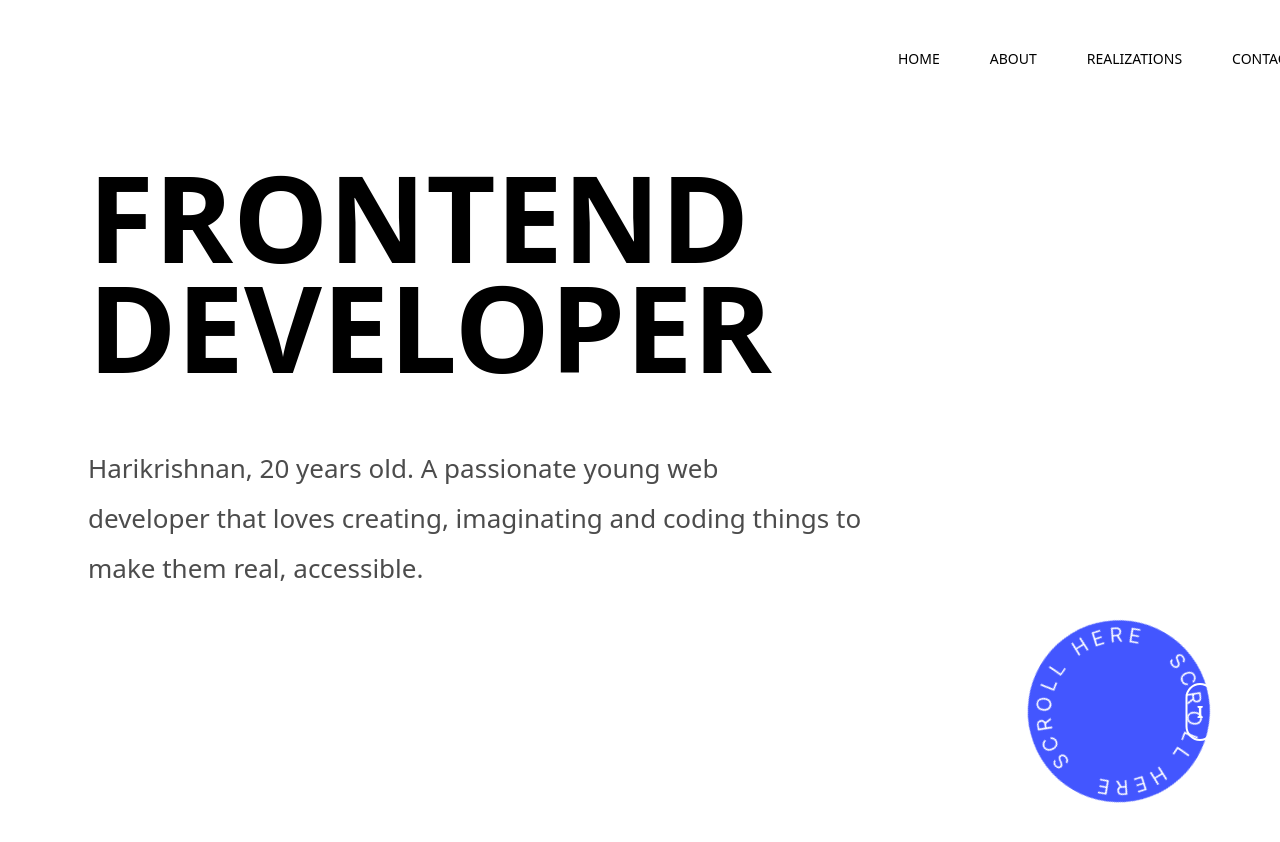
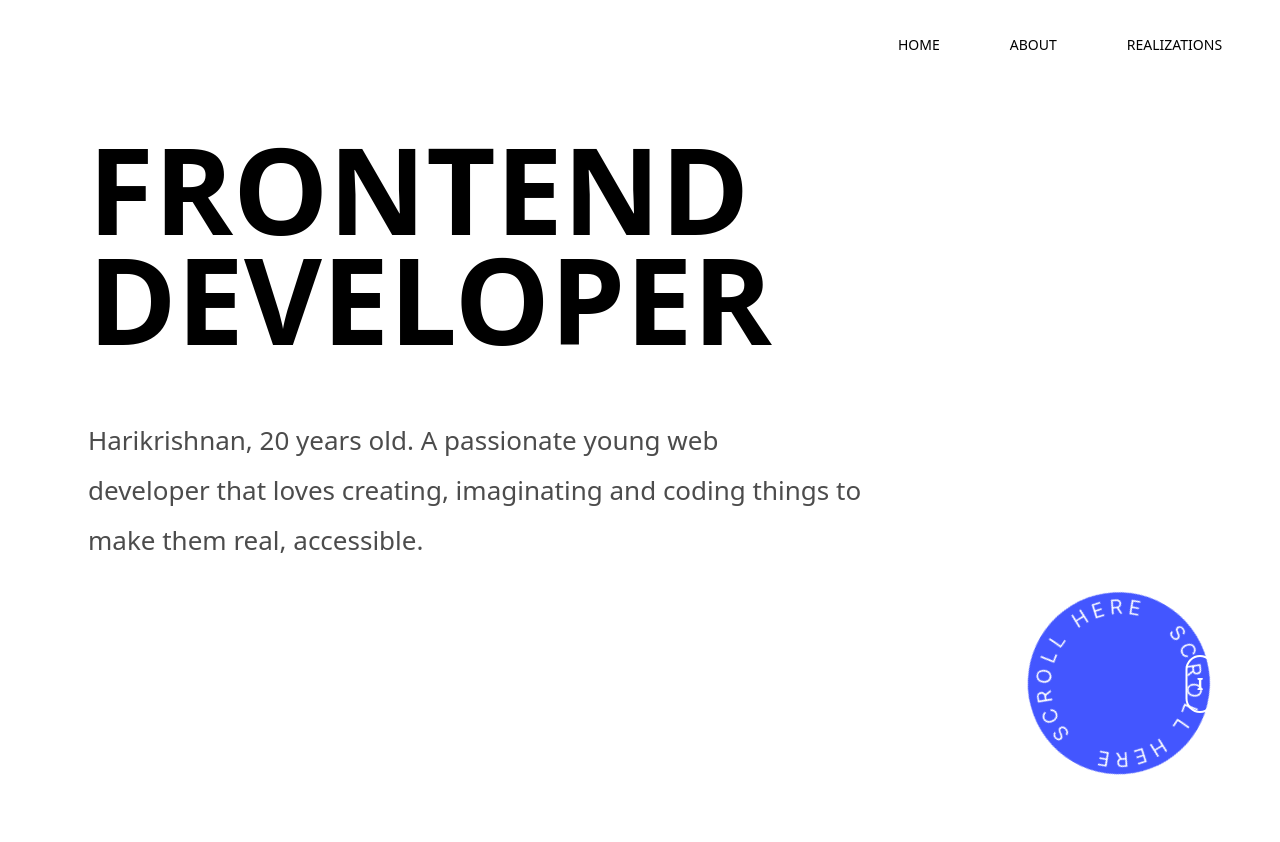
Before and after one commit to harikrishnan2412/Frontend-Developer, a React (Vite) app in the folder PortfolioV3/: page / in a window 1280 px wide. Shown: the top 842 px of the page. Built offline with nearby package versions, Linux system fonts and the light colour scheme.

Commit message:
navbar edited

```diff
--- a/PortfolioV3/src/Landing/Landing.css
+++ b/PortfolioV3/src/Landing/Landing.css
@@ -1,5 +1,6 @@
 body{
     font-family: system-ui, -apple-system, BlinkMacSystemFont, 'Segoe UI', Roboto, Oxygen, Ubuntu, Cantarell, 'Open Sans', 'Helvetica Neue', sans-serif;
+    scroll-behavior: smooth;
   }
   .linkscontainer
   {
@@ -15,7 +16,35 @@ body{
     gap: 50px;
     font-size: 14px;
     font-weight: 200;
+
   }
+
+  .linkscontainer li {
+    display: inline;
+    margin-right: 20px;
+  }
+
+  .linkscontainer li a {
+    text-decoration: none;
+    color: black;
+  }
+
+  .linkscontainer li a:hover {
+    border-bottom: 2px solid rgb(79, 79, 251);
+    animation: links 2s ease-in;
+
+  }
+
+  @keyframes links{
+    0%{
+      text-decoration: none;
+    }
+    100%{
+      text-decoration: underline;
+    }
+  }
+
+
   .subheading
   {
     margin-left: 80px;
@@ -31,9 +60,9 @@ body{
   .heading
   {
     margin-left: 80px;
-
+    color: black;
     font-size: 60px;
-    font-weight: 700;
+    font-weight: 800;
     line-height: 110px;
     width: 900px;
     text-align: justify;
--- a/PortfolioV3/src/Landing/Landing.jsx
+++ b/PortfolioV3/src/Landing/Landing.jsx
@@ -6,14 +6,15 @@ import MyImage from '../assets/MyImage.jpeg'
 const Landing = () => {
   return (
     <div className="page">
-      <div className="navbar">
-        <ul className="linkscontainer">
-          <p>HOME</p>
-          <p>ABOUT</p>
-          <p>REALIZATIONS</p>
-          <p>CONTACT</p>
-        </ul>
-      </div>
+     <div class="navbar">
+  <ul class="linkscontainer">
+    <li><a href="heading">HOME</a></li>
+    <li><a href="#about">ABOUT</a></li>
+    <li><a href="#">REALIZATIONS</a></li>
+    <li><a href="#">CONTACT</a></li>
+  </ul>
+</div>
+
       <div className="hero">
         <div className="heading">
           <h1>Frontend developer</h1>
@@ -130,7 +131,7 @@ const Landing = () => {
         </div>
       </div>
 
-      <div className="about">
+      <div id="about" className="about">
 
         <div className="AboutContent">
             <h3 id="hey">Hey, Welcome here !</h3>
```
